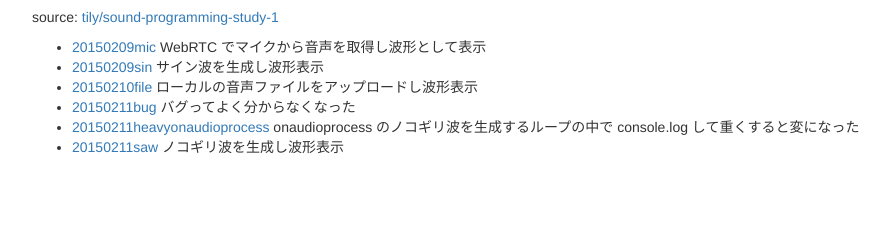
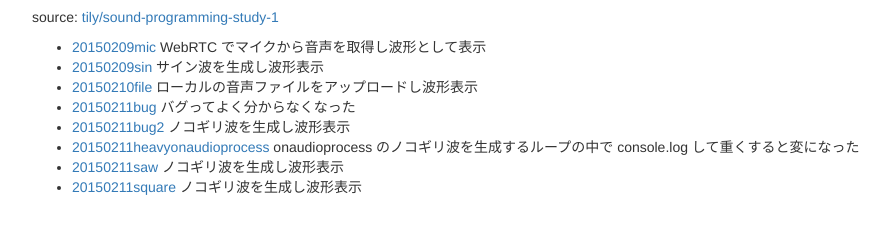
Before and after one commit to tily/sps1, a website: page index.html in a window 1280 px wide. Shown: the part 63-296 px from the top of the page, without its empty margins (38-927 px from the left). Drawn offline with Linux system fonts and the light colour scheme.

Commit message:
update memo

```diff
--- a/index.html
+++ b/index.html
@@ -14,8 +14,10 @@
 				<li><a href="20150209sin.html">20150209sin</a> サイン波を生成し波形表示</li>
 				<li><a href="20150210file.html">20150210file</a> ローカルの音声ファイルをアップロードし波形表示</li>
 				<li><a href="20150211bug.html">20150211bug</a> バグってよく分からなくなった</li>
+				<li><a href="20150211bug2.html">20150211bug2</a> ノコギリ波を生成し波形表示</li>
 				<li><a href="20150211heavyonaudioprocess.html">20150211heavyonaudioprocess</a> onaudioprocess のノコギリ波を生成するループの中で console.log して重くすると変になった</li>
 				<li><a href="20150211saw.html">20150211saw</a> ノコギリ波を生成し波形表示</li>
+				<li><a href="20150211square.html">20150211square</a> ノコギリ波を生成し波形表示</li>
 			</ul>
 		</div>
 	</body>
```
